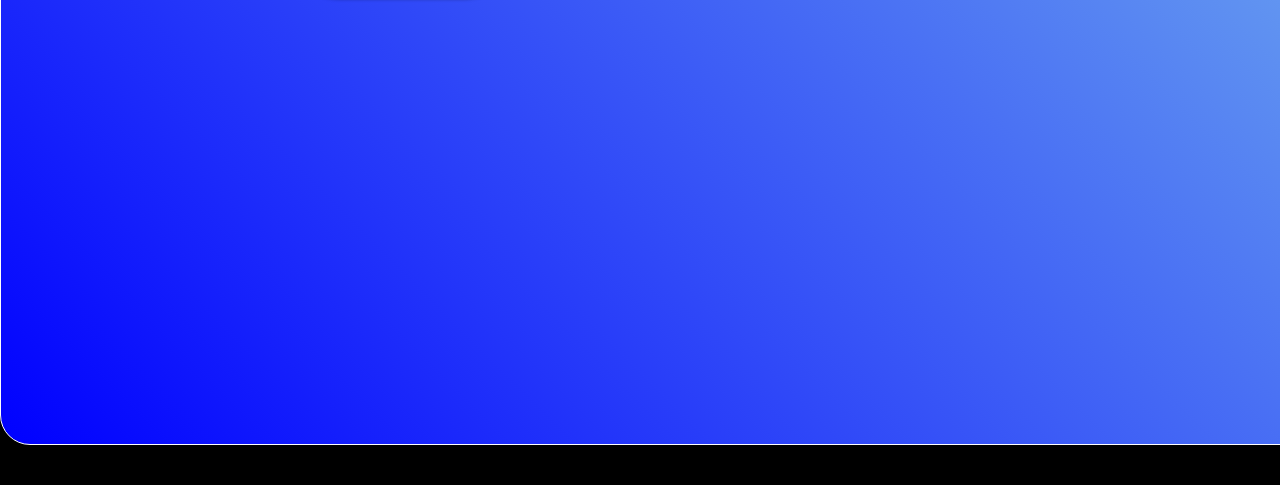
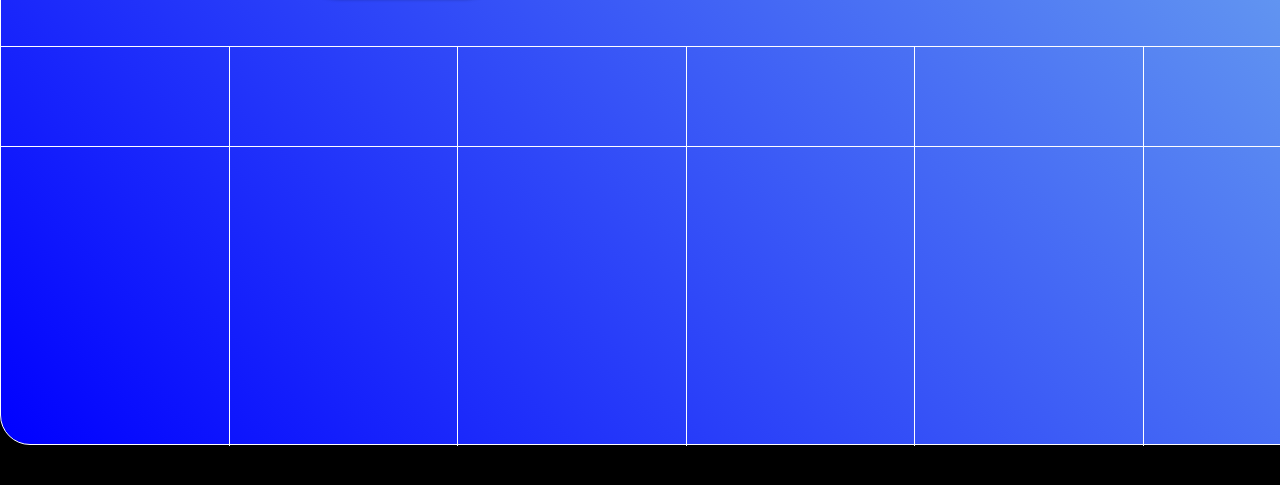
Before and after one commit to marineja/calendrier-des-taches, a plain HTML site: page calendrier.html in a window 1280 px wide. Shown: the part 455-940 px from the top of the page. Drawn offline with Linux system fonts and the light colour scheme.

Commit message:
fin des grilles css

```diff
--- a/calendrier.css
+++ b/calendrier.css
@@ -92,5 +92,22 @@ img:hover {
 
 .blockjoursprevision, .blockheureetprevisions{
 	display: grid;
-	grid-template: 100px / repeat(7, 1fr);
+	grid-template: 100% / repeat(7, 1fr);
 }
+
+.blockheure, .blockjours{
+	display: flex;
+	justify-content: center;
+	align-items: center;
+	flex-direction: column;
+	border-top: 1px solid white;
+	font-size: 21px;
+}
+
+.blockheure:not(:last-child) , .blockjours:not(:last-child){
+	border-right: 1px solid white;
+}
+
+.blockheure p , .blockjours p {
+	margin: 5px;
+}
```
